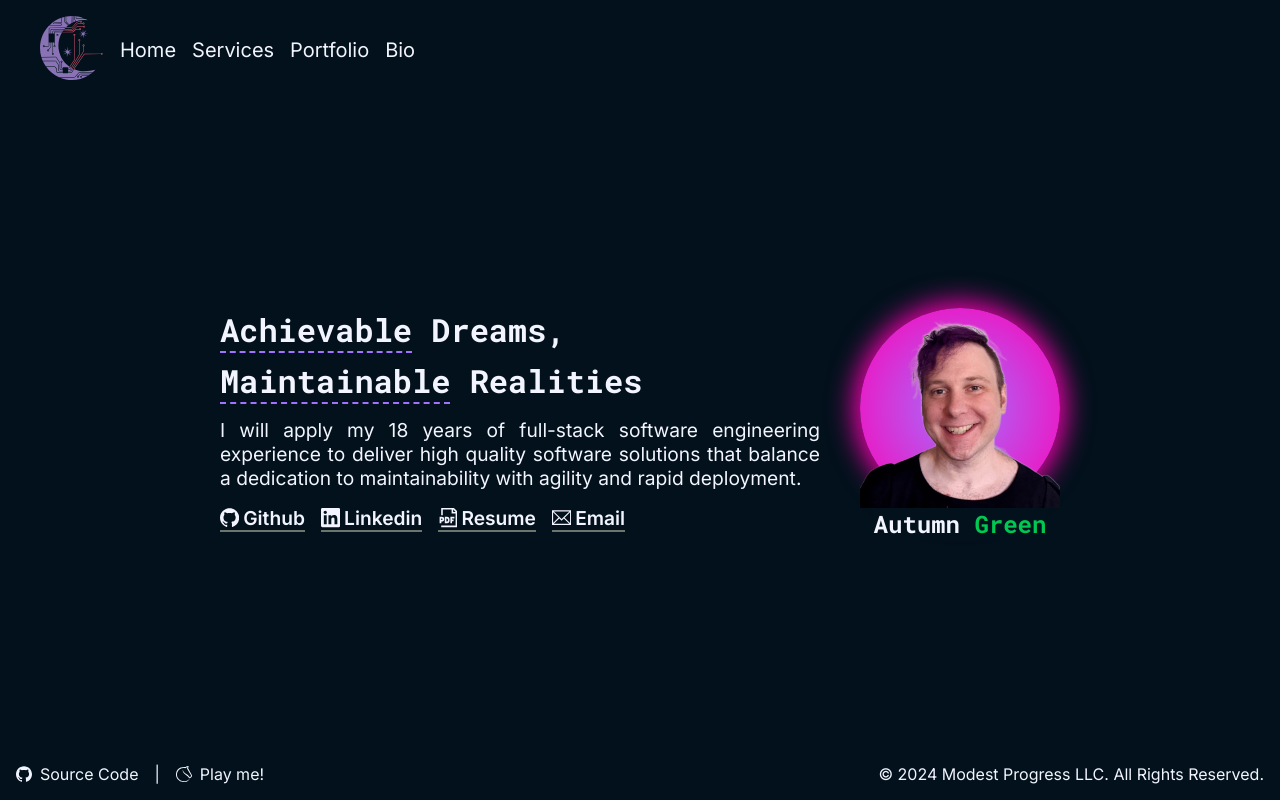
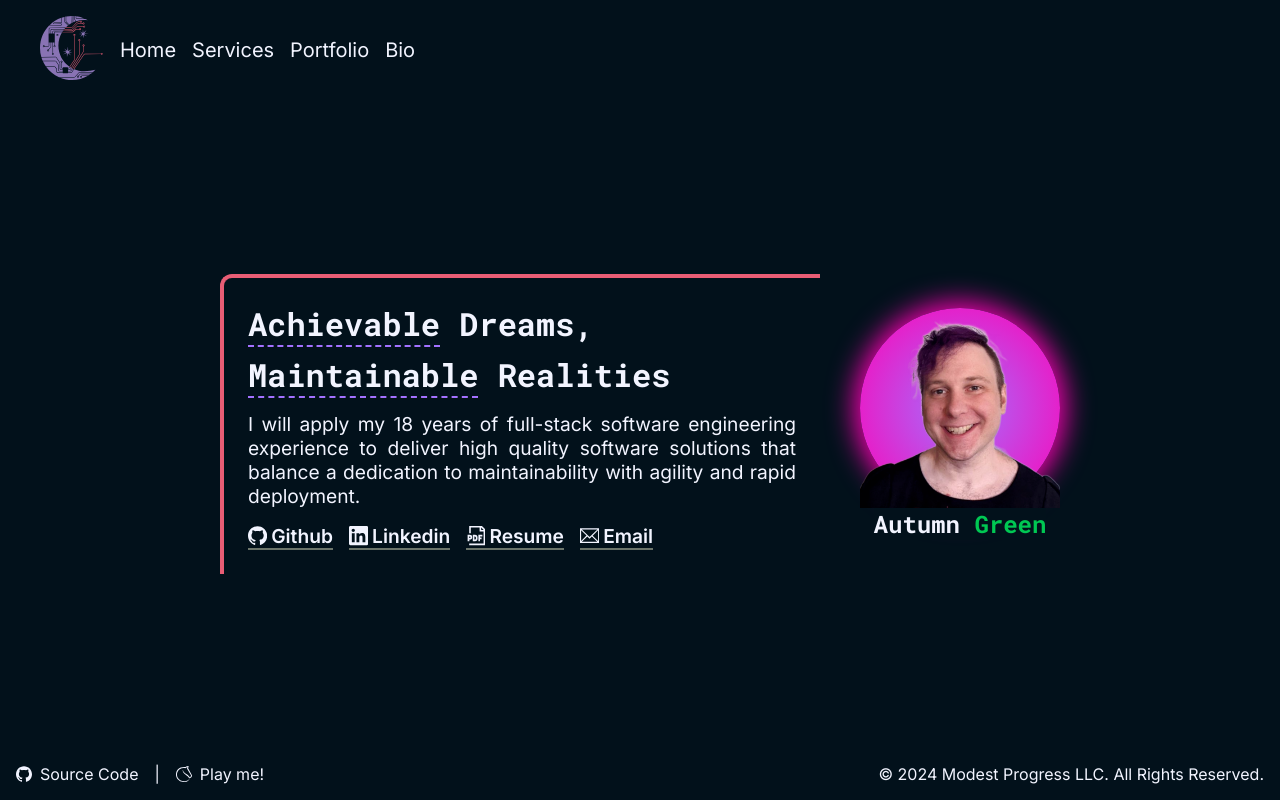
Before and after one commit to chao-mu/bio-site, a Next.js app: page / in a window 1280 px wide. Built offline with nearby package versions, Linux system fonts and the light colour scheme.

Commit message:
style: add framing to home content

```diff
--- a/src/app/page.module.css
+++ b/src/app/page.module.css
@@ -2,6 +2,7 @@
   display: flex;
   flex-wrap: wrap;
   justify-content: center;
+  align-items: center;
   gap: 2.5rem;
   padding: 2.5rem;
 }
@@ -11,6 +12,10 @@
   display: flex;
   flex-direction: column;
   gap: 1rem;
+  border-radius: var(--border-radius) 0;
+  border-top: 4px solid var(--color-secondary);
+  border-left: 4px solid var(--color-secondary);
+  padding: 1.5rem;
 }
 
 .hero__title {
```
